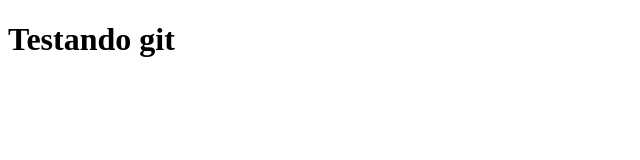
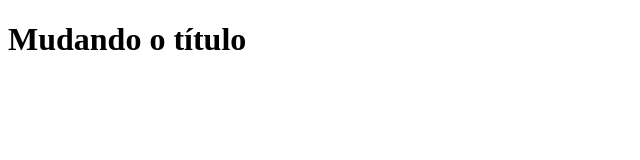
Before and after one commit to EdsonSilva-bot2/Tutorial_git, a plain HTML site: page index.html in a window 1280 px wide. Shown: the whole page, without its empty margins (0-640 px from the left). Drawn offline with Linux system fonts and the light colour scheme.

Commit message:
Update index.html
Mudei o título

```diff
--- a/index.html
+++ b/index.html
@@ -6,7 +6,7 @@
     <title>Document</title>
 </head>
 <body>
-    <h1>Testando git</h1>
+    <h1>Mudando o título</h1>
 
 </body>
 </html>
```
